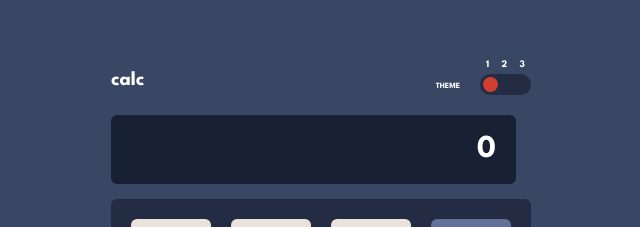
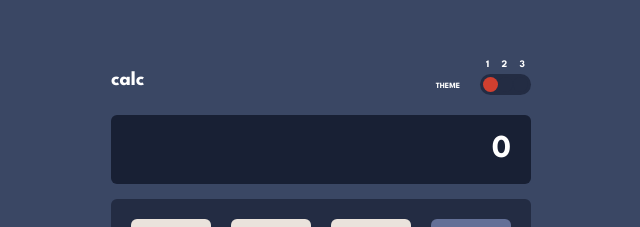
Before and after one commit to AndresMpa/calculator-app, a website with bundled scripts: page index.html in a window 1280 px wide. Shown: the top 227 px of the page, without its empty margins (319-959 px from the left). Built offline with nearby package versions, Linux system fonts and the light colour scheme.

Commit message:
Quick fix

```diff
--- a/src/style/preprocess/components/results.scss
+++ b/src/style/preprocess/components/results.scss
@@ -6,7 +6,7 @@
   display: flex;
   justify-content: flex-end;
 
-  max-width: 365px;
+  max-width: 380px;
   margin: 15px 0px;
   padding: 20px;
 
```
Also changed, not shown: src/style/main.css.
